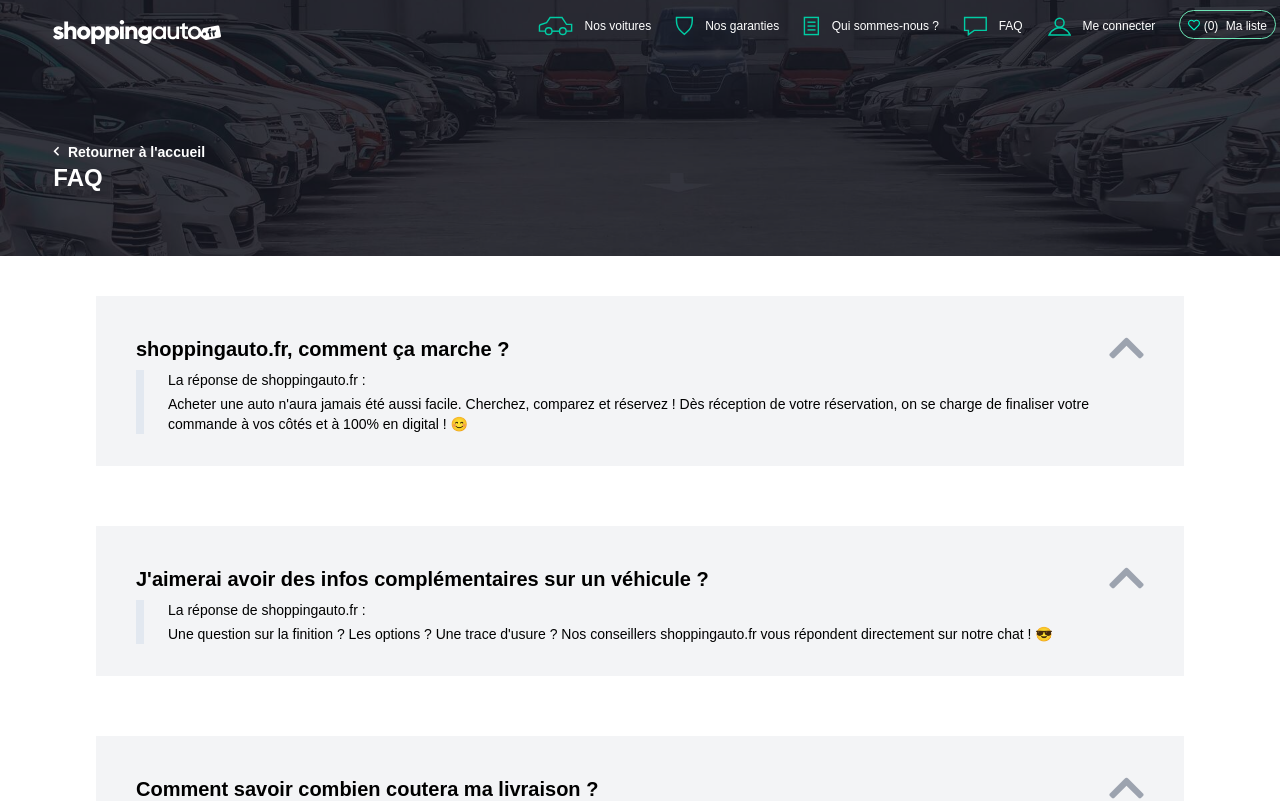
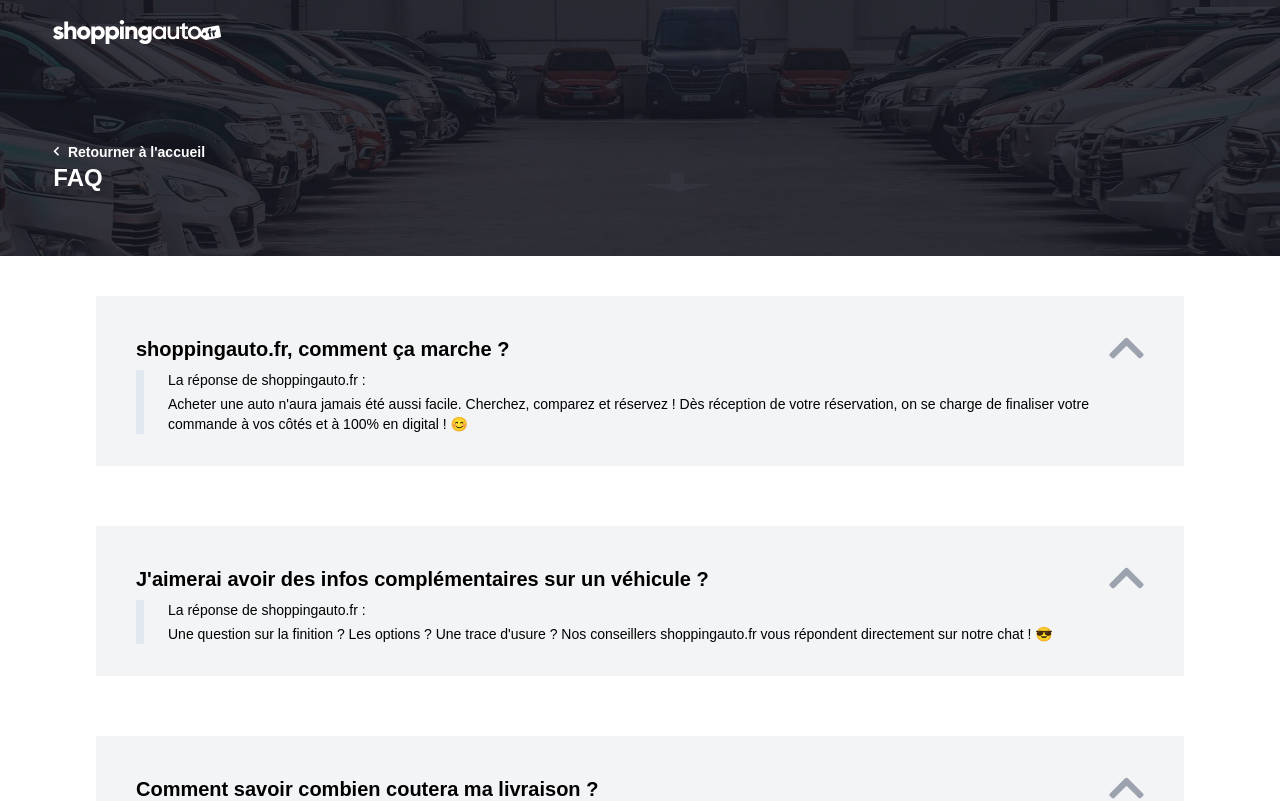
Before and after one commit to Darkheadbanger/my-faq-alternance, a Nuxt app: page / in a window 1280 px wide. Shown: the top 801 px of the page. Built offline with nearby package versions, Linux system fonts and the light colour scheme; a web font is replaced by a local one.

Commit message:
clique et balayage menu mobile fonctionne

```diff
--- a/components/Nav.vue
+++ b/components/Nav.vue
@@ -38,17 +38,17 @@
           </span>
         </button>
       </div>
-      <!-- Pour le menu nav animation -->
+      <!-- Pour le menu nav animation invisible
+          md:visible -->
       <nav
         class="
           absolute
-          md:top-0 md:left-0 md:right-0 md:bottom-0
-          invisible
-          md:visible md:mt-2.5
+          md:top-0 md:left-0 md:right-0 md:bottom-0 md:mt-2.5
+          menu
         "
         :class="{
-          'menu-active': view.whiteHeader,
-          '': !view.whiteHeader,
+          'menu-active': !view.whiteHeader,
+          '': view.whiteHeader,
         }"
       >
         <ul
@@ -257,14 +257,14 @@
     background-color: $background_color;
     height: 100vh;
     width: 100vw;
-    // margin-left: -100vw;
-    margin-left: 0;
+    margin-left: -105vw;
+    // margin-left: 0;
     transition: margin-left 1s;
     opacity: 1;
   }
-  // .menu-active {
-  //   margin-left: 0;
-  // }
+  .menu-active {
+    margin-left: -6vw;
+  }
   .navbar-menu {
     width: auto;
     display: flex;
```
